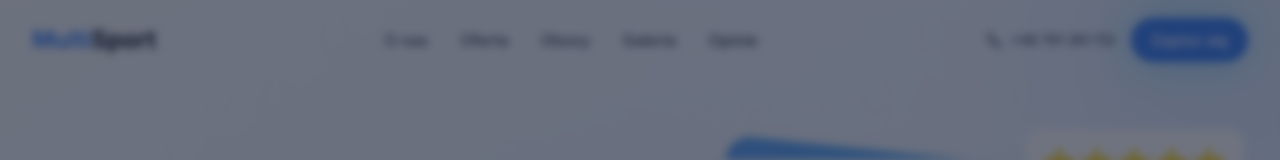
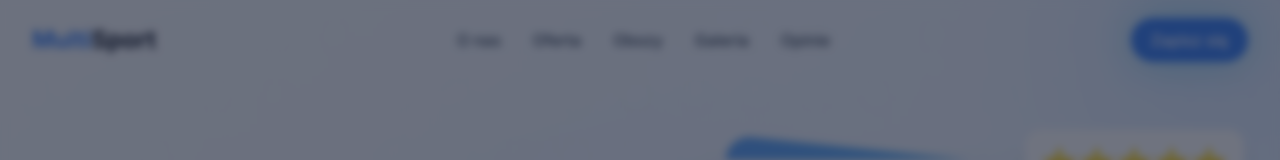
Before and after one commit to karwyss/multisport, a React (Vite) app: page / in a window 1280 px wide. Shown: the top 160 px of the page. Built offline with nearby package versions, Linux system fonts and the light colour scheme.

Commit message:
Clean up Navbar - only blue button

```diff
--- a/src/components/Navbar.tsx
+++ b/src/components/Navbar.tsx
@@ -1,6 +1,6 @@
 import { useState, useEffect } from 'react';
 import { motion, AnimatePresence } from 'framer-motion';
-import { FiMenu, FiX, FiPhone } from 'react-icons/fi';
+import { FiMenu, FiX } from 'react-icons/fi';
 import { navLinks, contactData } from '../data/content';
 
 export default function Navbar() {
@@ -48,13 +48,6 @@ export default function Navbar() {
           </div>
 
           <div className="hidden md:flex items-center gap-4">
-            <a
-              href={`tel:${contactData.phone.replace(/\s/g, '')}`}
-              className="flex items-center gap-2 text-slate-700 hover:text-blue-500 transition-colors"
-            >
-              <FiPhone className="w-4 h-4" />
-              <span className="text-sm font-medium">{contactData.phone}</span>
-            </a>
             <motion.a
               href={`tel:${contactData.phone.replace(/\s/g, '')}`}
               className="bg-blue-500 hover:bg-blue-600 text-white px-5 py-2.5 rounded-full font-medium transition-all neon-glow"
@@ -99,13 +92,6 @@ export default function Navbar() {
               ))}
               <a
                 href={`tel:${contactData.phone.replace(/\s/g, '')}`}
-                className="flex items-center gap-2 text-slate-700 py-2"
-              >
-                <FiPhone className="w-4 h-4" />
-                <span>{contactData.phone}</span>
-              </a>
-              <a
-                href={`tel:${contactData.phone.replace(/\s/g, '')}`}
                 className="block bg-blue-500 text-white text-center px-5 py-3 rounded-full font-medium"
                 onClick={() => setIsMobileMenuOpen(false)}
               >
```
